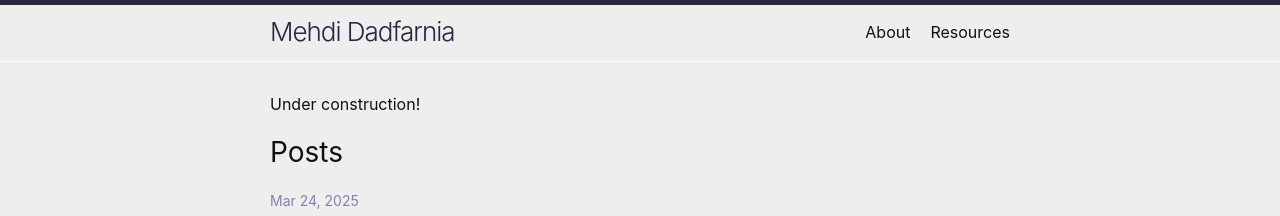
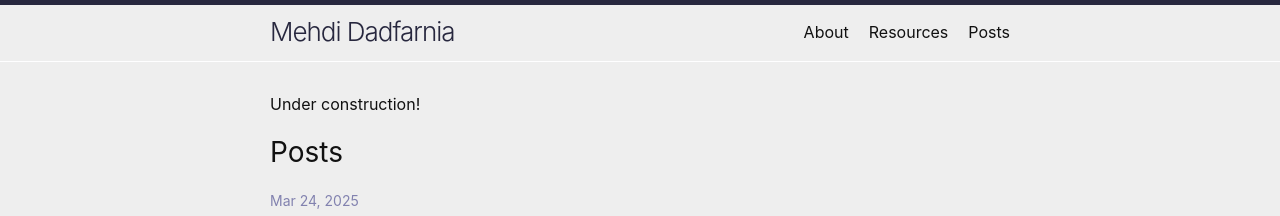
Before and after one commit to mehdidadfarnia/mehdidadfarnia.github.io, a Jekyll site: the page built from index.markdown, in a window 1280 px wide. Shown: the top 216 px of the page. Built offline with Jekyll 4.4.1, drawn with Linux system fonts in a browser that asks for light colours.

Commit message:
Update _config.yml

```diff
--- a/_config.yml
+++ b/_config.yml
@@ -36,6 +36,7 @@ url: "" # the base hostname & protocol for your site, e.g. http://example.com
 header_pages:
  - about.markdown
  - resources.markdown
+ - posts.markdown
 
 
 # Build settings
```
